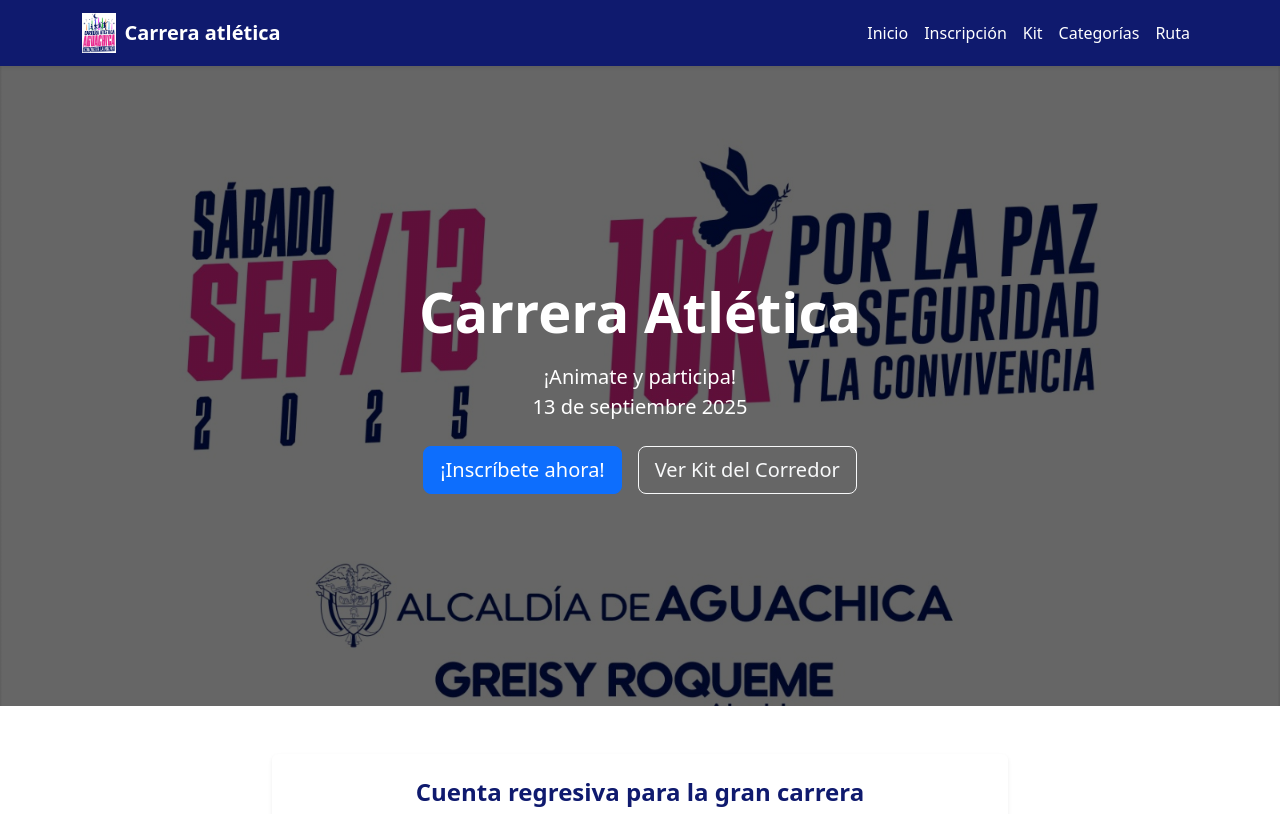
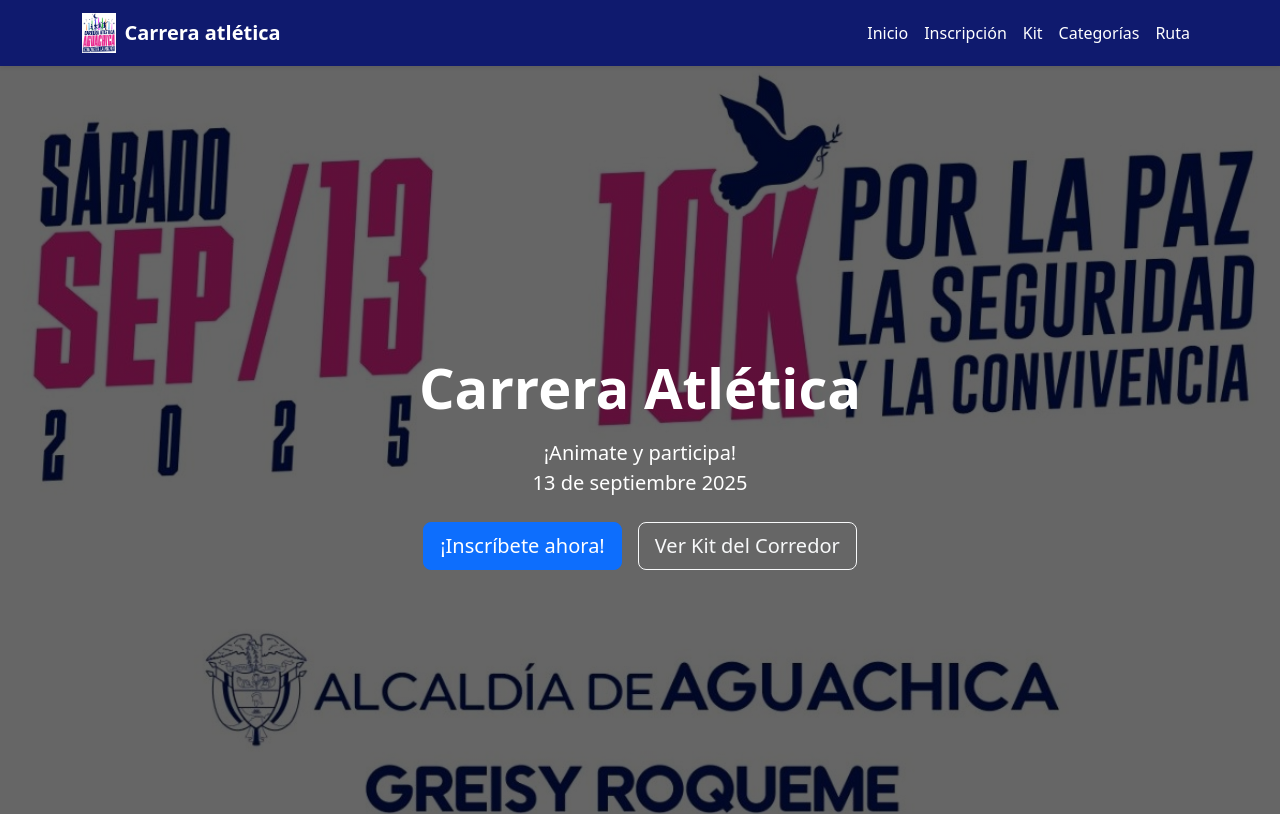
Before and after one commit to miguel9214/carrera-atletica-frontend, a Vue app: page / in a window 1280 px wide. Shown: the top 814 px of the page. Built offline with nearby package versions, Linux system fonts and the light colour scheme.

Commit message:
correcion de banner

```diff
--- a/src/views/HomeView.vue
+++ b/src/views/HomeView.vue
@@ -126,7 +126,7 @@
       rgba(0, 0, 0, 0.6)
     ),
     url('/banner.jpg') center center / cover no-repeat;
-  min-height: 80vh;
+  min-height:99vh;
 }
 
 .display-6 {
```
Also changed, not shown: public/banner.jpg.
